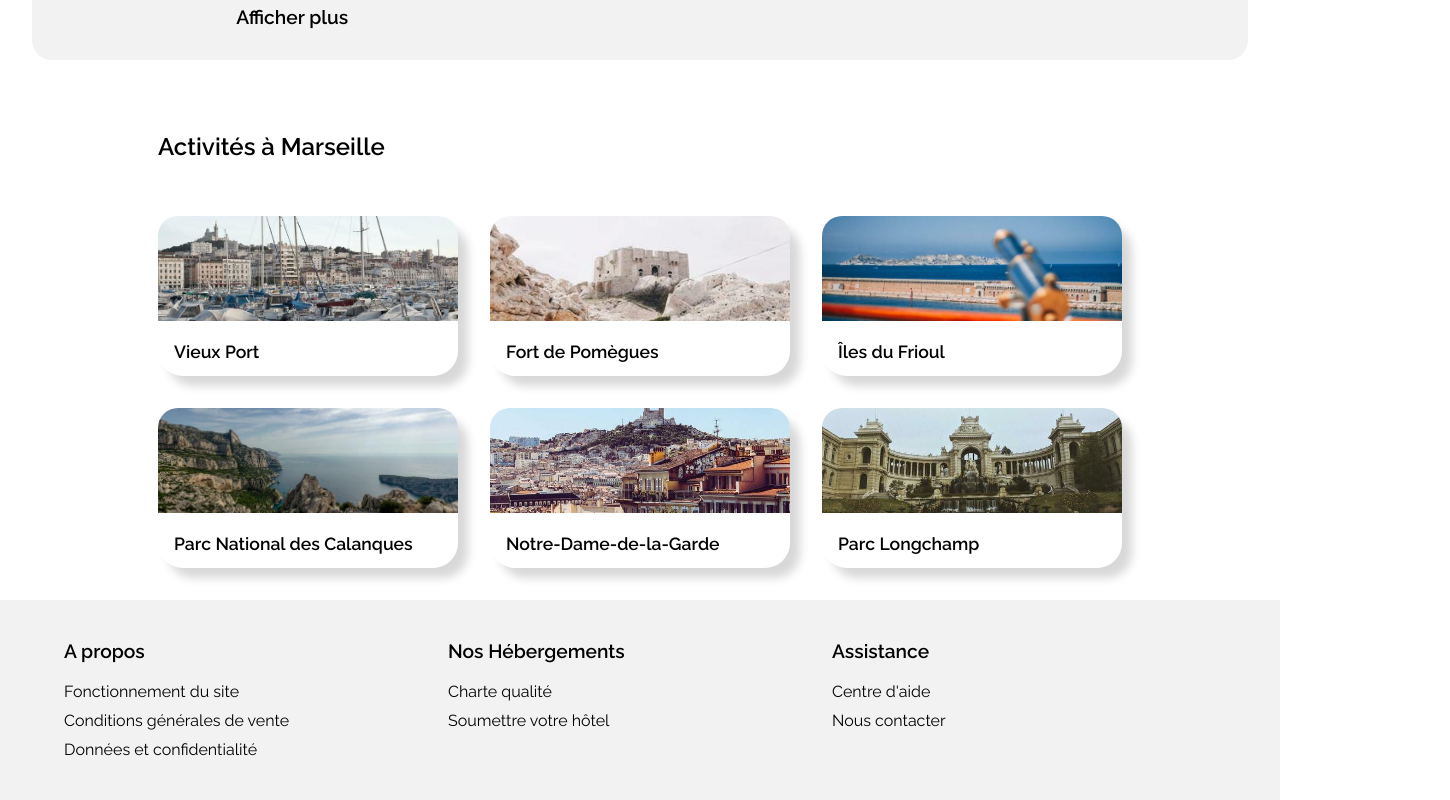
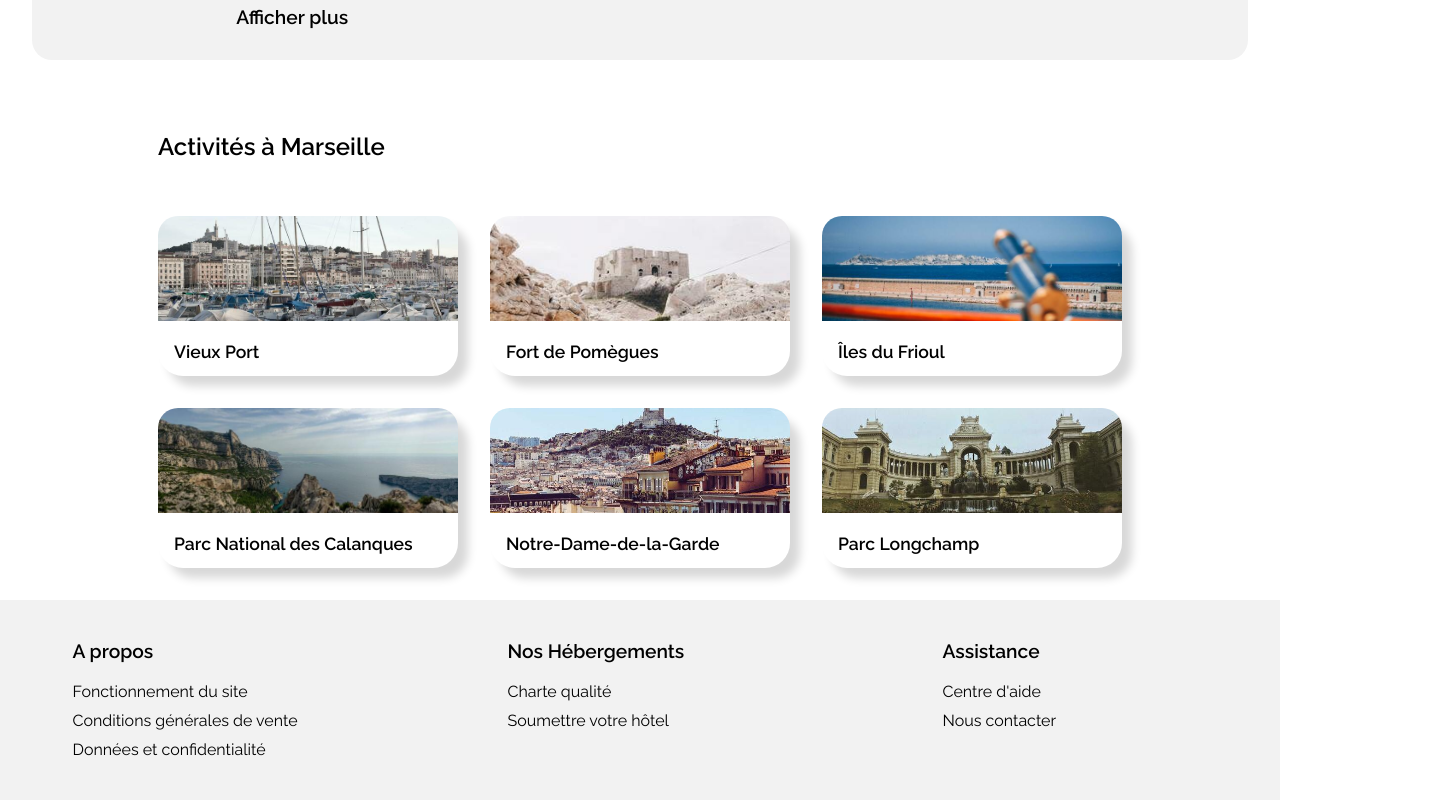
Before and after one commit to bastien-page/OC_P2_Reservia, a plain HTML site: page index.html in a window 1280 px wide. Shown: the part 1340-2140 px from the top of the page, 1450 px wide, since content can reach past the window. Drawn offline with Linux system fonts and the light colour scheme.

Commit message:
modification footer

```diff
--- a/index.html
+++ b/index.html
@@ -326,6 +326,8 @@
     <!-- FOOTER -->
     <footer>
 
+        <div class="footer">
+
         <div class="footer__bloc">
 
             <h3>A propos</h3>
@@ -360,7 +362,7 @@
 
         </div>
 
-
+        </div>
 
 
     </footer>
--- a/style.css
+++ b/style.css
@@ -446,10 +446,16 @@ header a:hover {
 /* FOOTER */
 
 footer {
+    background-color: var(--colorbg);
+    height: 200px;
+
+}
+
+.footer {
     display: flex;
     justify-content: center;
-    background-color: var(--colorbg);
-    height: 200px;
+    width: 1450px;
+    margin: 0 auto;
 }
 
 .footer__bloc {
```
